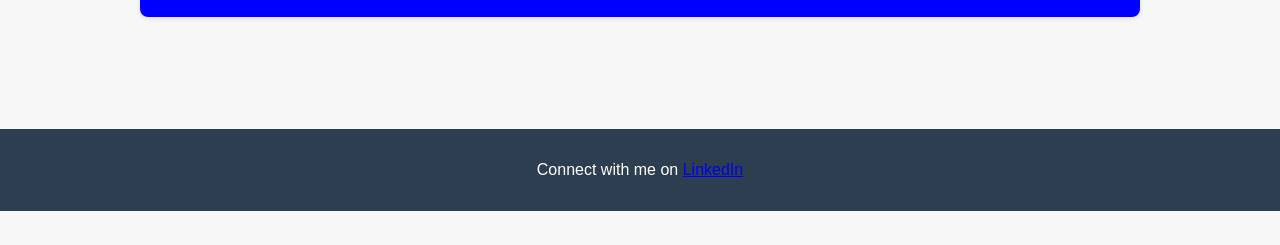
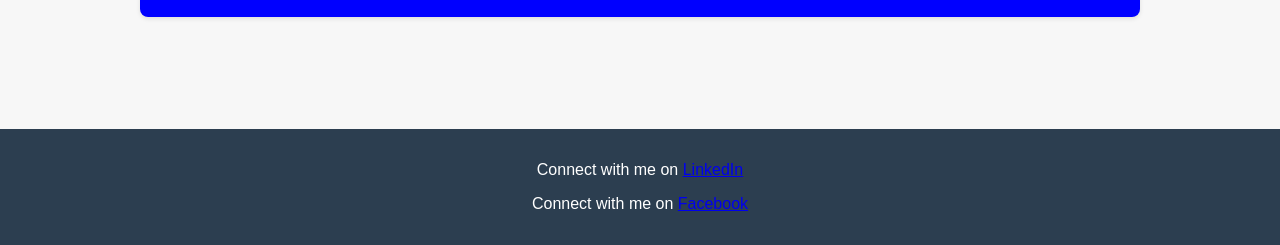
Before and after one commit to chelseakeel/aanalystportfolio, a plain HTML site: page root/index.html in a window 1280 px wide. Shown: the part 1763-2008 px from the top of the page. Before the commit the page ends 1974 px from the top, so only its background shows below. Drawn offline with Linux system fonts and the light colour scheme.

Commit message:
Update index.html

```diff
--- a/root/index.html
+++ b/root/index.html
@@ -16,7 +16,7 @@
 <section class="intro">
 <h2>About Me</h2>
 <p>Welcome to my portfolio. My name is Chelsea Keel and I specialize in turning data into insights using Power BI, SQL, and Excel. Over the last 10 years, I have had the opportunity to work in the education, veterinary medicine, retail, and healthcare sectors. I'm now looking to take all of my knowledge and expertise into the tech field as a Data or Business Analyst. I'm passionate about this work because of the deep impact I will be making on the business and/or organization by answering those significant questions. As an extrovert, I also look forward to collaborating and building trust with colleagues, co-workers, and stakeholders.</p>
-  <img src="assets/profile pic.jpg" alt="Description" width="300">
+<img src="assets/profile pic.jpg" alt="Description" width="300">
 </section>
 
 <section class="projects">
@@ -38,6 +38,8 @@
 
 <footer>
 <p>Connect with me on <a href="https://www.linkedin.com/in/chelsea-keel-24915480/" target="_blank">LinkedIn</a></p>
+<p>Connect with me on <a href="https://www.facebook.com/chelsea.keel.31/" target="_blank">Facebook</a></p>
+</footer>
 </footer>
 </body>
 </html>
```
